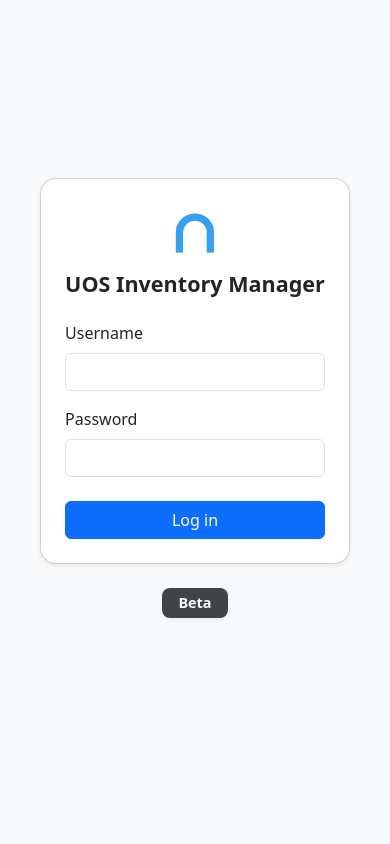
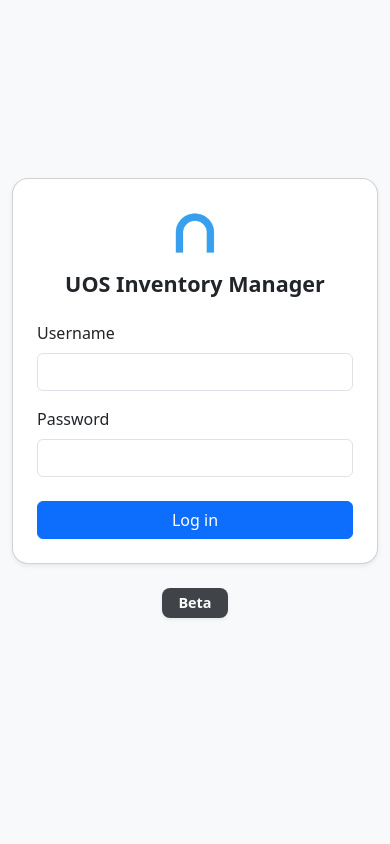
Before and after one commit to jtvandijk/uos-inventorymanager, a Django app: page /login/ in a window 390 px wide. Run offline with Django 5.2, Linux system fonts and the light colour scheme.

Commit message:
improve for mobile

```diff
--- a/inventory/templates/inventory/reserve_item.html
+++ b/inventory/templates/inventory/reserve_item.html
@@ -9,10 +9,10 @@
 
 <body class="bg-light">
 
-<div class="container py-5">
+<div class="container-fluid py-4 px-3 px-md-5">
 
     <div class="row justify-content-center">
-        <div class="col-md-6 col-lg-5">
+        <div class="col-12 col-md-6 col-lg-5">
 
             <div class="card shadow-sm p-4">
 
--- a/inventory/templates/inventory/view_item.html
+++ b/inventory/templates/inventory/view_item.html
@@ -9,10 +9,10 @@
 
 <body class="bg-light">
 
-<div class="container py-5">
+<div class="container-fluid py-4 px-3 px-md-5">
 
     <div class="row justify-content-center">
-        <div class="col-md-6 col-lg-5">
+        <div class="col-12 col-md-6 col-lg-5">
 
             <div class="card shadow-sm p-4">
 
--- a/inventory/templates/login.html
+++ b/inventory/templates/login.html
@@ -15,9 +15,9 @@
 
 <body class="bg-light">
 
-<div class="container d-flex align-items-center justify-content-center" style="min-height: 100vh;">
+<div class="container-fluid d-flex align-items-center justify-content-center" style="min-height: 100vh;">
 
-    <div class="col-md-4">
+    <div class="col-12 col-md-6 col-lg-5">
 
         <div class="card shadow-sm p-4 login-card">
 
```
